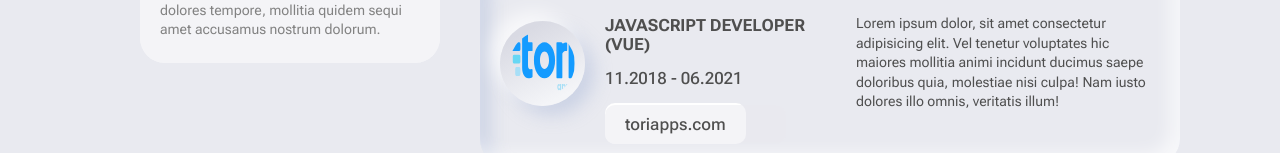
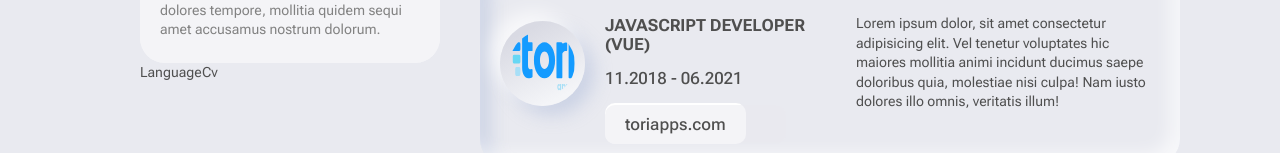
Before and after one commit to zp00v0518/cv-neo, a Vue app: page / in a window 1280 px wide. Shown: the part 537-690 px from the top of the page. Built offline with nearby package versions, Linux system fonts and the light colour scheme.

Commit message:
init Language system

```diff
--- a/src/App.vue
+++ b/src/App.vue
@@ -3,16 +3,19 @@
   <hr />
   <main>
     <SidebarCv></SidebarCv>
+    <ExperienceCv></ExperienceCv>
   </main>
 </template>
 
 <script>
 import HeaderCv from './components/organism/HeaderCv'
 import SidebarCv from './components/organism/SidebarCv'
+import ExperienceCv from './components/organism//ExperienceCv'
+
 
 export default {
   name: 'App',
-  components: {HeaderCv, SidebarCv}
+  components: {HeaderCv, SidebarCv, ExperienceCv}
 }
 </script>
 
@@ -28,4 +31,10 @@ export default {
   height: 0px;
   margin-block-end: var(--padding-double);
 }
+main {
+  width: 100%;
+    display: grid;
+    grid-template-columns: 30% 70%;
+    column-gap: calc(var(--padding-double) * 2);
+}
 </style>
--- /dev/null
+++ b/src/components/atoms/LanguageCv/LanguageCv.vue
@@ -0,0 +1,13 @@
+<template>
+  LanguageCv
+</template>
+
+<script>
+export default {
+  name: 'LanguageCv'
+}
+</script>
+
+<style>
+
+</style>
--- /dev/null
+++ b/src/components/atoms/LanguageCv/index.js
@@ -0,0 +1,4 @@
+import LanguageCv from './LanguageCv.vue'
+
+
+export default LanguageCv
--- /dev/null
+++ b/src/components/moleculs/LanguageList/LanguageList.vue
@@ -0,0 +1,21 @@
+<template>
+  <section>
+    <LanguageCv v-for="(item, index) in list" :key="index"></LanguageCv>
+  </section>
+</template>
+
+<script>
+import LanguageCv from '../../atoms/LanguageCv'
+
+export default {
+  name: 'LanguageList',
+  components: {LanguageCv},
+  data() {
+    return {
+      list: [{}]
+    }
+  }
+}
+</script>
+
+<style></style>
--- /dev/null
+++ b/src/components/moleculs/LanguageList/index.js
@@ -0,0 +1,3 @@
+import LanguageList from './LanguageList.vue'
+
+export default LanguageList;
--- a/src/components/organism/ExperienceCv/index.js
+++ b/src/components/organism/ExperienceCv/index.js
@@ -1,3 +1,3 @@
-import ExperienceCv from './ExperienceCv'
+import ExperienceCv from './ExperienceCv.vue'
 
 export default ExperienceCv
--- a/src/components/organism/SidebarCv/SidebarCv.vue
+++ b/src/components/organism/SidebarCv/SidebarCv.vue
@@ -1,28 +1,21 @@
 <template>
   <div class="sidebar">
     <AboutCv></AboutCv>
-    <ExperienceCv></ExperienceCv>
+    <LanguageList></LanguageList>
   </div>
 </template>
 
 <script>
 import AboutCv from '../../moleculs/AboutCv'
-import ExperienceCv from '../ExperienceCv/ExperienceCv.vue';
-
+import LanguageList from '../../moleculs/LanguageList'
 
 export default {
   name: 'SidebarCv',
-  components: {AboutCv, ExperienceCv}
+  components: {AboutCv, LanguageList}
 }
 </script>
 
 <style>
-.sidebar {
-  width: 100%;
-  display: grid;
-  grid-template-columns: 30% 70%;
-  column-gap: calc(var(--padding-double) * 2);
-}
 .sidebar .about h3 {
   margin-block-start: 0;
 }
```
